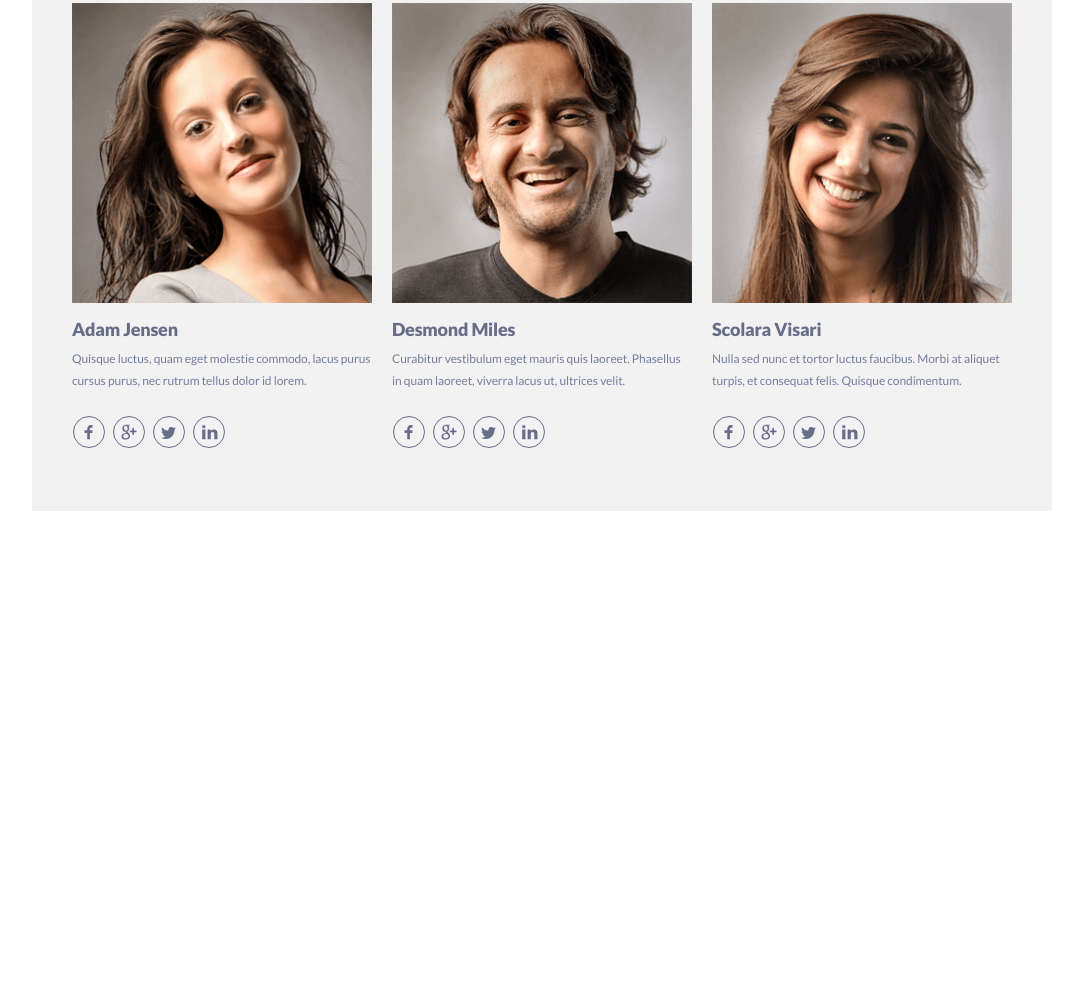
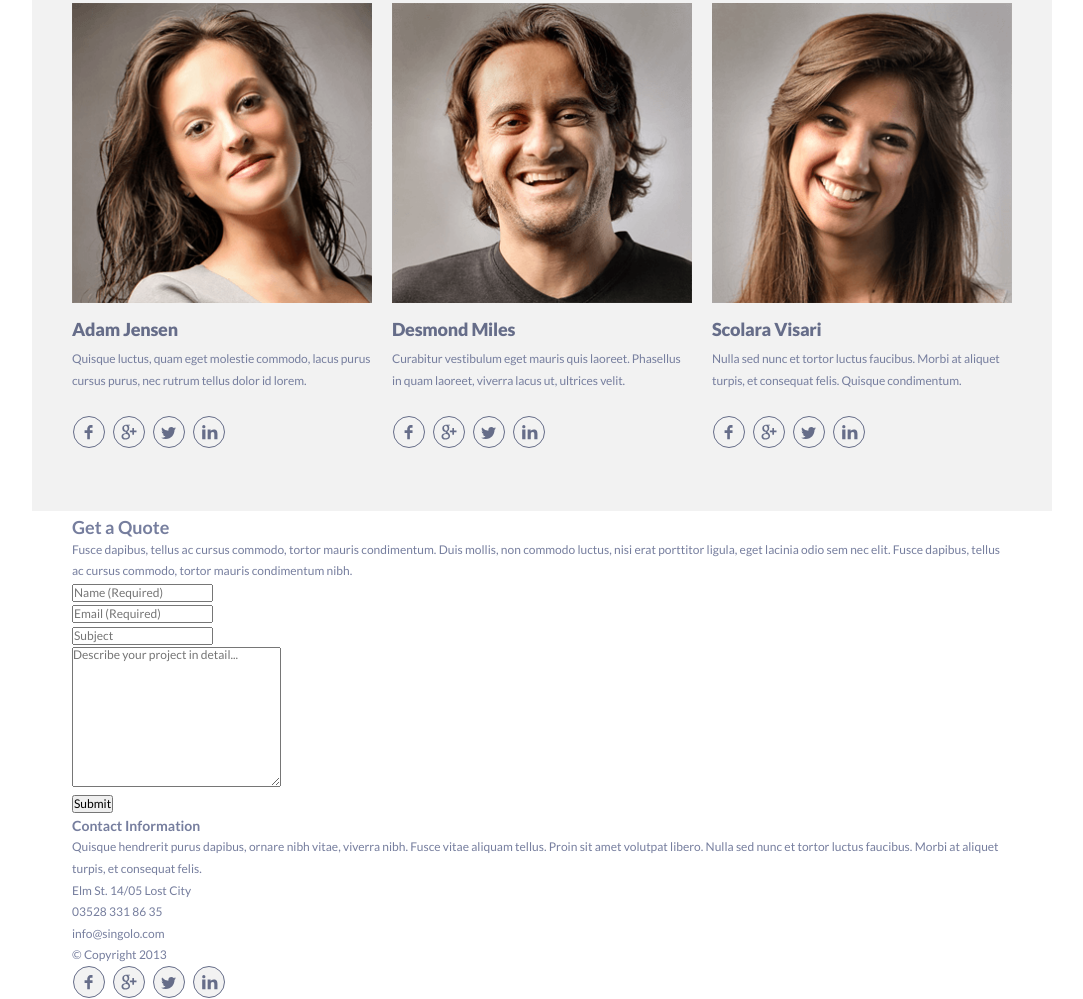
Before and after one commit to olgalatkina/singolo, a plain HTML site: page index.html in a window 1280 px wide. Shown: the part 2281-3280 px from the top of the page, without its empty margins (98-1181 px from the left). Before the commit the page ends 2798 px from the top, so only its background shows below. Drawn offline with nearby package versions, Linux system fonts and the light colour scheme.

Commit message:
feat: add markup page

```diff
--- a/index.html
+++ b/index.html
@@ -319,6 +319,88 @@
         </div>
       </div>
     </section>
+
+    <!-- Get a Quote -->
+    <section class="quote">
+      <div class="wrapper">
+        <h2 class="quote__title">Get a Quote</h2>
+        <p class="quote__intro">Fusce dapibus, tellus ac cursus commodo, tortor mauris condimentum. Duis mollis, non commodo luctus, nisi erat porttitor ligula, eget lacinia odio sem nec elit. Fusce dapibus, tellus ac cursus commodo, tortor mauris condimentum nibh.</p>
+        <div class="quote__wrapper">
+
+          <!-- Form -->
+          <form class="form" action="#" method="get">
+            <p>
+              <label class="visually-hidden" for="form-name">Your name</label>
+              <input class="form__name" type="text" name="name" id="form-name" placeholder="Name (Required)" required>
+            </p>
+            <p>
+              <label class="visually-hidden" for="form-email">Your mail</label>
+              <input class="form__email" type="text" name="email" id="form-email" placeholder="Email (Required)" required>
+            </p>
+            <p>
+              <label class="visually-hidden" for="form-subject">Subject</label>
+              <input class="form__subject" type="text" name="subject" id="form-subject" placeholder="Subject">
+            </p>
+            <p>
+              <label class="visually-hidden" for="form-textarea">Describe your project in detail...</label>
+              <textarea class="form__textarea" name="feedback" id="form-textarea" cols="30" rows="10" placeholder="Describe your project in detail..."></textarea>
+            </p>
+            <button class="button" type="submit">Submit</button>
+          </form>
+
+          <!-- Contacts -->
+          <div class="contacts">
+            <h3 class="contacts__title">Contact Information</h3>
+            <p class="contacts__intro">Quisque hendrerit purus dapibus, ornare nibh vitae, viverra nibh. Fusce vitae aliquam tellus. Proin sit amet volutpat libero. Nulla sed nunc et tortor luctus faucibus. Morbi at aliquet turpis, et consequat felis.</p>
+            <p class="contacts__info  contacts__info--address">Elm St. 14/05 Lost City</p>
+            <p class="contacts__info  contacts__info--phone">03528 331 86 35</p>
+            <p class="contacts__info  contacts__info--mail">info@singolo.com</p>
+          </div>
+        </div>
+      </div>
+    </section>
+
+    <footer class="footer">
+      <div class="wrapper  footer__wrapper">
+        <p class="footer__copyright">&copy;&nbsp;Copyright 2013</p>
+
+        <!-- Social icons -->
+        <ul class="social">
+          <li>
+            <a href="#"  class="social__button">
+              <span class="visually-hidden">facebook</span>
+              <svg width="32" height="32">
+                <use xlink:href="#facebook"></use>
+              </svg>
+            </a>
+          </li>
+          <li>
+            <a href="#" class="social__button">
+              <span class="visually-hidden">google</span>
+              <svg width="32" height="32">
+                <use xlink:href="#google"></use>
+              </svg>
+            </a>
+          </li>
+          <li>
+            <a href="#" class="social__button">
+              <span class="visually-hidden">twitter</span>
+              <svg width="32" height="32">
+                <use xlink:href="#twitter"></use>
+              </svg>
+            </a>
+          </li>
+          <li>
+            <a href="#"  class="social__button">
+              <span class="visually-hidden">linkedin</span>
+              <svg width="32" height="32">
+                <use xlink:href="#linkedin"></use>
+              </svg>
+            </a>
+          </li>
+        </ul>
+      </div>
+    </footer>
   </main>
 </body>
 </html>
```
